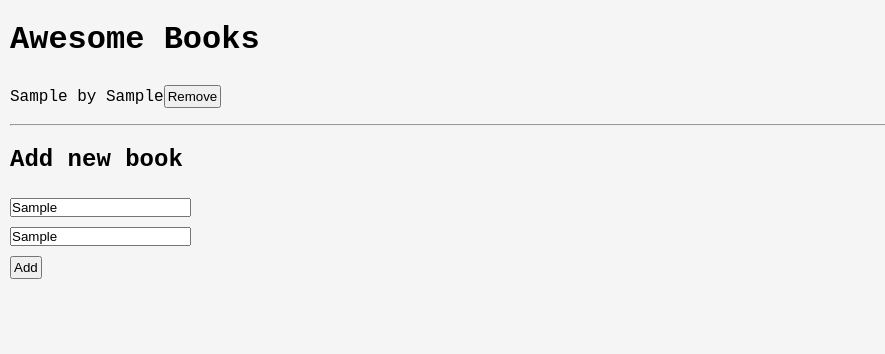
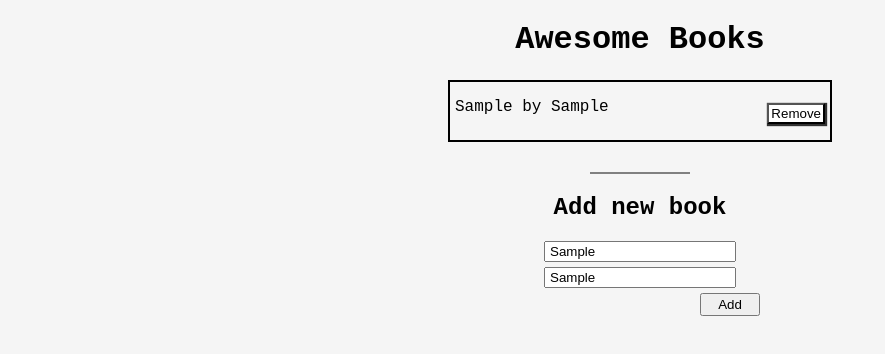
Before and after one commit to atok624/Awesome-Books, a website: page index.html in a window 1280 px wide. Both pictures are taken after typing "Sample", "Sample" into the empty fields and a click on the button "Add". Shown: the whole page, without its empty margins (0-885 px from the left). Drawn offline with Linux system fonts and the light colour scheme.

Commit message:
Modify style.css file

```diff
--- a/style.css
+++ b/style.css
@@ -5,12 +5,17 @@
 }
 
 html {
-  font-family: 'Courier New', Courier, monospace;
+  font-family: "Courier New", Courier, monospace;
 }
 
 body {
   background-color: rgba(235, 235, 235, 0.496);
-  margin-left: 10px;
+  width: 30%;
+  margin: 0 auto;
+}
+
+h1 {
+  text-align: center;
 }
 
 button {
@@ -19,5 +24,61 @@ button {
 }
 
 input {
-  margin: 5px 0;
+  width: 50%;
 }
+
+.container {
+  border: 2px black solid;
+  padding: 0 5px;
+}
+
+h2 {
+  text-align: center;
+}
+
+form {
+  text-align: center;
+}
+
+li {
+  display: flex;
+  justify-content: space-between;
+}
+
+.title {
+  margin-bottom: 5px;
+}
+
+.title,
+.author {
+  padding: 1px 4px 1px 4px;
+}
+
+ul:nth-child(even) {
+  background: #d3d3d3;
+}
+
+hr {
+  margin-top: 30px;
+  width: 100px;
+  border: 1px solid gray;
+}
+
+.addBtn {
+  width: 60px;
+  text-align: center;
+  margin-left: 180px;
+}
+
+#removebtn {
+  padding: 1px 2px;
+  background-color: #fff;
+  box-shadow: 1px 1px 1px 1px rgba(0, 0, 0, 0.8);
+  margin-left: 10px;
+}
+
+#date {
+  margin: 1% 1% 1% 0;
+  text-align: center;
+  font-weight: bolder;
+}
```
